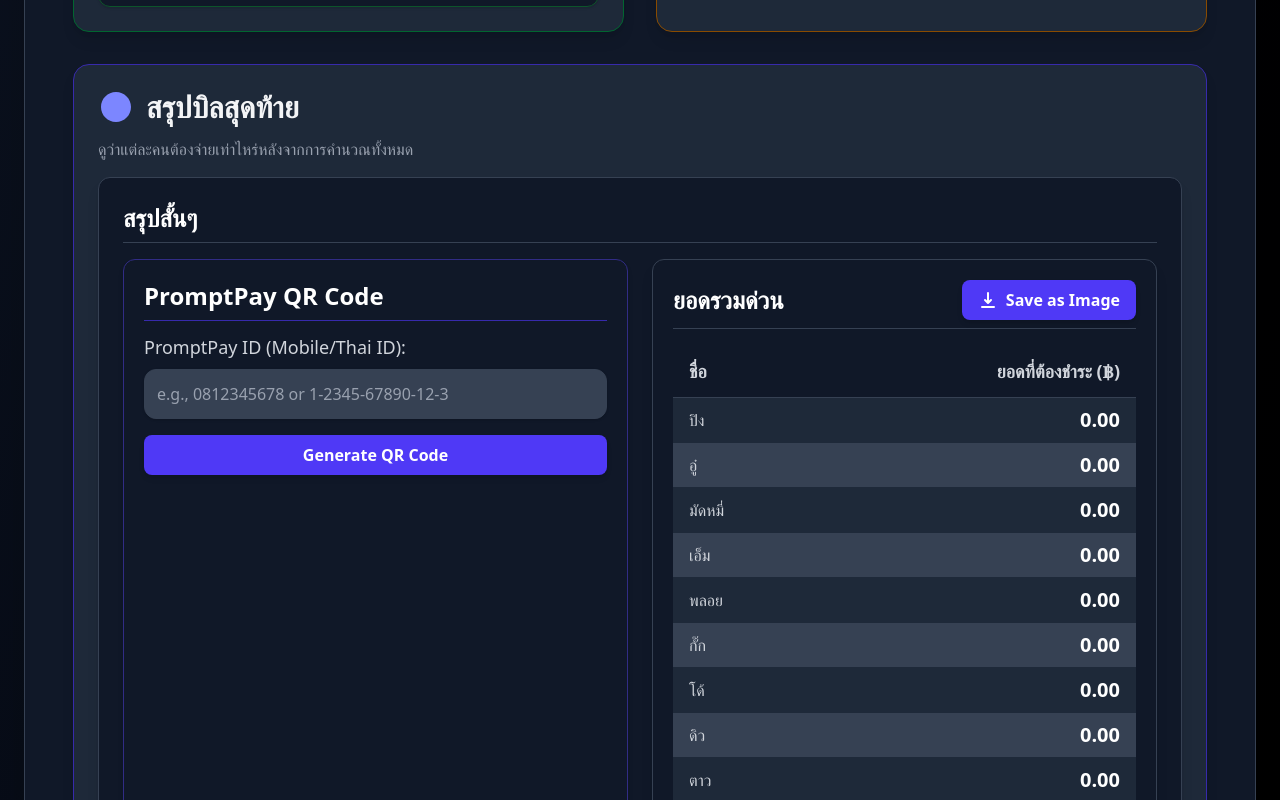
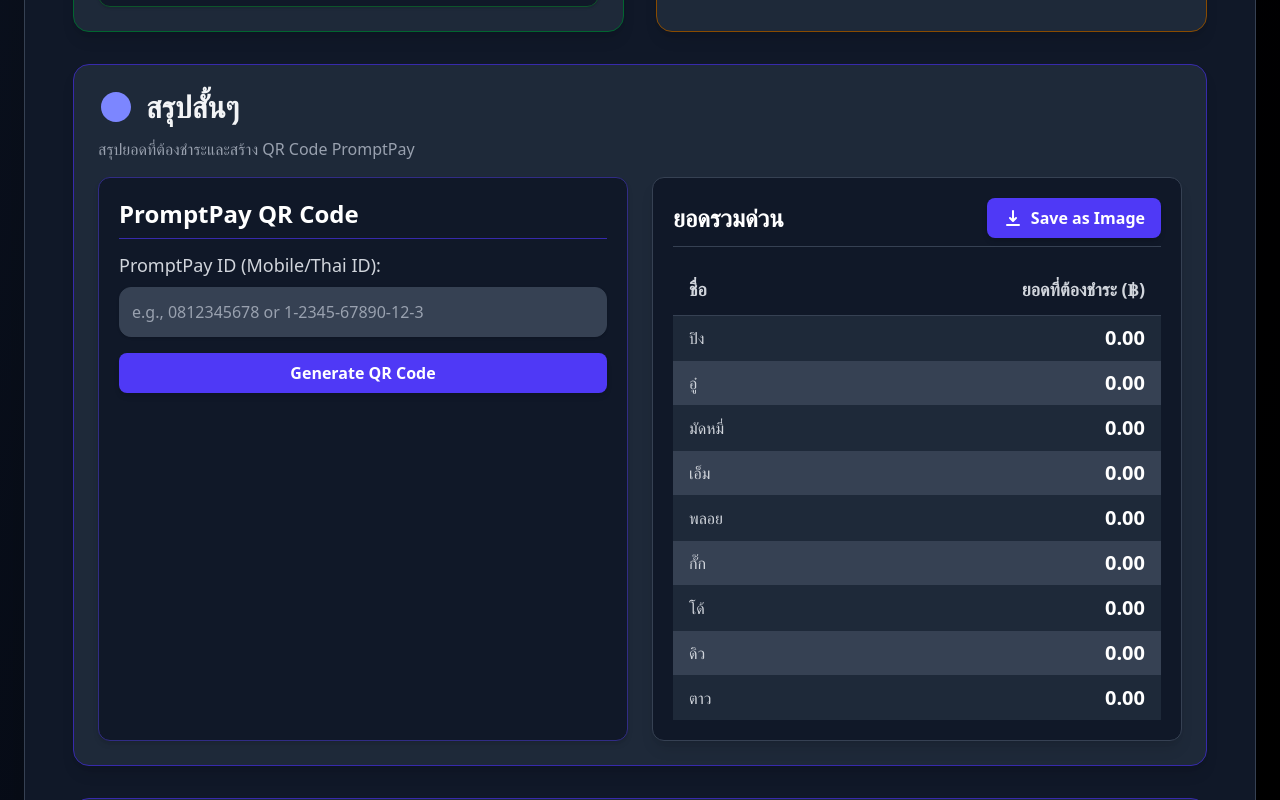
Before and after one commit to pingsovo/treaty, a React (Vite) app: page / in a window 1280 px wide. Shown: the part 1540-2340 px from the top of the page. Built offline with nearby package versions, Linux system fonts and the light colour scheme.

Commit message:
Refactor: Move ShortSummaryCard to be a sibling of Summary

```diff
--- a/src/App.jsx
+++ b/src/App.jsx
@@ -7,6 +7,7 @@
 import Costs from './components/Costs';
 import Summary from './components/Summary';
 import Settings from './components/Settings';
+import ShortSummaryCard from './components/ShortSummaryCard';
 
 // Main App Component
 function App() {
@@ -256,14 +257,19 @@
           />
         </div>
 
+        <ShortSummaryCard
+          people={people}
+          calculatedResults={calculatedResults}
+          handleDownloadImage={handleDownloadImage}
+          summaryCardRef={summaryCardRef}
+        />
+
         <Summary
           people={people}
           calculatedResults={calculatedResults}
           serviceChargeEnabled={serviceChargeEnabled}
           serviceChargePercentage={serviceChargePercentage}
           vatEnabled={vatEnabled}
-          handleDownloadImage={handleDownloadImage}
-          summaryCardRef={summaryCardRef}
         />
 
         <People
--- /dev/null
+++ b/src/components/ShortSummaryCard.jsx
@@ -0,0 +1,59 @@
+
+import React from 'react';
+import SectionCard from './SectionCard';
+import PromptPayInput from './PromptPayInput';
+
+function ShortSummaryCard({ people, calculatedResults, handleDownloadImage, summaryCardRef }) {
+  return (
+    <SectionCard
+      title="สรุปสั้นๆ"
+      icon={<svg xmlns="http://www.w3.org/2000/svg" className="h-9 w-9 mr-3 text-indigo-400" viewBox="0 0 24 24" fill="currentColor"><path d="M12 2C6.48 2 2 6.48 2 12s4.48 10 10 10 10-4.48 10-10S17.52 2 12 2zm-1 15h2v-6h-2v6zm0-8h2V7h-2v2z" /></svg>}
+      description="สรุปยอดที่ต้องชำระและสร้าง QR Code PromptPay"
+      bgColor="bg-gray-800"
+      borderColor="border-indigo-800"
+    >
+      {people.length === 0 ? (
+        <p className="text-gray-400 italic">เพิ่มคนและรายการสั่งซื้อเพื่อดูสรุป</p>
+      ) : (
+        <div className="grid grid-cols-1 md:grid-cols-2 gap-6">
+          {/* Left Column: PromptPay Input */}
+          <PromptPayInput totalAmount={Object.values(calculatedResults).reduce((sum, result) => sum + result.totalPay, 0)} />
+
+          {/* Right Column: Quick Summary Table */}
+          <div ref={summaryCardRef} id="quickResult" className="p-5 bg-gray-900 rounded-xl shadow-lg border border-gray-700">
+            <div className="flex justify-between items-center mb-4 border-b pb-2 border-gray-700">
+              <h3 className="text-2xl font-bold text-white">ยอดรวมด่วน</h3>
+              <button
+                onClick={handleDownloadImage}
+                className="px-4 py-2 bg-indigo-600 text-white font-semibold rounded-lg shadow-md hover:bg-indigo-700 transition duration-300 transform hover:scale-105 active:scale-95 flex items-center"
+              >
+                <svg xmlns="http://www.w3.org/2000/svg" className="h-5 w-5 mr-2" viewBox="0 0 20 20" fill="currentColor">
+                  <path d="M3 17a1 1 0 011-1h12a1 1 0 110 2H4a1 1 0 01-1-1zM6.293 9.293a1 1 0 011.414 0L9 10.586V3a1 1 0 112 0v7.586l1.293-1.293a1 1 0 111.414 1.414l-3 3a1 1 0 01-1.414 0l-3-3a1 1 0 010-1.414z" />
+                </svg>
+                Save as Image
+              </button>
+            </div>
+            <table className="w-full text-left text-gray-300">
+              <thead className="border-b border-gray-700">
+                <tr>
+                  <th className="py-3 px-4 font-semibold text-lg">ชื่อ</th>
+                  <th className="py-3 px-4 text-right font-semibold text-lg">ยอดที่ต้องชำระ (฿)</th>
+                </tr>
+              </thead>
+              <tbody>
+                {Object.values(calculatedResults).map((result, index) => (
+                  <tr key={result.name} className={`border-b border-gray-800 last:border-b-0 transition-colors ${index % 2 === 0 ? 'bg-gray-800' : 'bg-gray-700'}`}>
+                    <td className="py-2 px-4">{result.name}</td>
+                    <td className="py-2 px-4 text-right font-semibold text-xl text-white">{result.totalPay.toFixed(2)}</td>
+                  </tr>
+                ))}
+              </tbody>
+            </table>
+          </div>
+        </div>
+      )}
+    </SectionCard>
+  );
+}
+
+export default ShortSummaryCard;
--- a/src/components/Summary.jsx
+++ b/src/components/Summary.jsx
@@ -1,8 +1,7 @@
 import React from 'react';
 import SectionCard from './SectionCard';
-import PromptPayInput from './PromptPayInput';
 
-function Summary({ people, calculatedResults, serviceChargeEnabled, serviceChargePercentage, vatEnabled, handleDownloadImage, summaryCardRef }) {
+function Summary({ people, calculatedResults, serviceChargeEnabled, serviceChargePercentage, vatEnabled }) {
   return (
     <SectionCard
       title="สรุปบิลสุดท้าย"
@@ -15,47 +14,6 @@
         <p className="text-gray-400 italic">เพิ่มคนและรายการสั่งซื้อเพื่อดูสรุป</p>
       ) : (
         <>
-          {/* Short Summary Card */}
-          <div ref={summaryCardRef} className="mb-8 p-6 bg-gray-900 rounded-xl shadow-lg border border-gray-700">
-            <h3 className="text-2xl font-bold text-white mb-4 border-b pb-2 border-gray-700">สรุปสั้นๆ</h3>
-            <div className="grid grid-cols-1 md:grid-cols-2 gap-6">
-              {/* Left Column: PromptPay Input */}
-              <PromptPayInput totalAmount={Object.values(calculatedResults).reduce((sum, result) => sum + result.totalPay, 0)} />
-
-              {/* Right Column: Quick Summary Table */}
-              <div id="quickResult" className="p-5 bg-gray-900 rounded-xl shadow-lg border border-gray-700">
-                <div className="flex justify-between items-center mb-4 border-b pb-2 border-gray-700">
-                  <h3 className="text-2xl font-bold text-white">ยอดรวมด่วน</h3>
-                  <button
-                    onClick={handleDownloadImage}
-                    className="px-4 py-2 bg-indigo-600 text-white font-semibold rounded-lg shadow-md hover:bg-indigo-700 transition duration-300 transform hover:scale-105 active:scale-95 flex items-center"
-                  >
-                    <svg xmlns="http://www.w3.org/2000/svg" className="h-5 w-5 mr-2" viewBox="0 0 20 20" fill="currentColor">
-                      <path d="M3 17a1 1 0 011-1h12a1 1 0 110 2H4a1 1 0 01-1-1zM6.293 9.293a1 1 0 011.414 0L9 10.586V3a1 1 0 112 0v7.586l1.293-1.293a1 1 0 111.414 1.414l-3 3a1 1 0 01-1.414 0l-3-3a1 1 0 010-1.414z" />
-                    </svg>
-                    Save as Image
-                  </button>
-                </div>
-                <table className="w-full text-left text-gray-300">
-                  <thead className="border-b border-gray-700">
-                    <tr>
-                      <th className="py-3 px-4 font-semibold text-lg">ชื่อ</th>
-                      <th className="py-3 px-4 text-right font-semibold text-lg">ยอดที่ต้องชำระ (฿)</th>
-                    </tr>
-                  </thead>
-                  <tbody>
-                    {Object.values(calculatedResults).map((result, index) => (
-                      <tr key={result.name} className={`border-b border-gray-800 last:border-b-0 transition-colors ${index % 2 === 0 ? 'bg-gray-800' : 'bg-gray-700'}`}>
-                        <td className="py-2 px-4">{result.name}</td>
-                        <td className="py-2 px-4 text-right font-semibold text-xl text-white">{result.totalPay.toFixed(2)}</td>
-                      </tr>
-                    ))}
-                  </tbody>
-                </table>
-              </div>
-            </div>
-          </div>
-
           {/* Detailed Breakdown */}
           <div className="grid grid-cols-1 md:grid-cols-2 gap-6">
             {Object.values(calculatedResults).map(result => (
```
